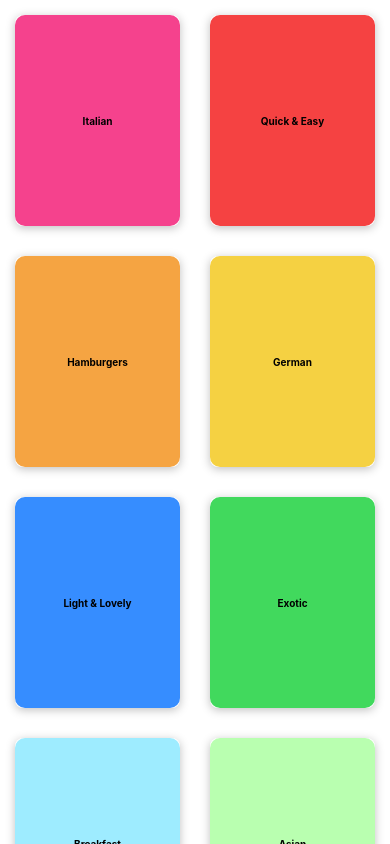
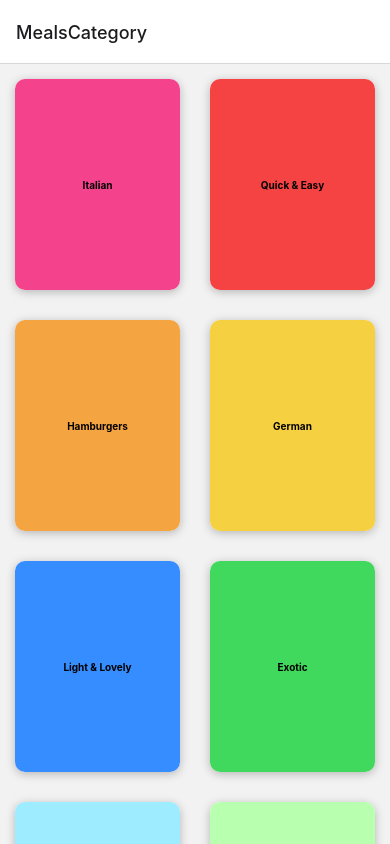
Before and after one commit to ibnunaufal/meals-app, a React Native app: screen /MealsCategory in a window 390 px wide. Shown: the top 844 px of the page. Built offline with nearby package versions, Linux system fonts and the light colour scheme.

Commit message:
implement react navigation

```diff
--- a/App.js
+++ b/App.js
@@ -1,12 +1,20 @@
-import { StatusBar } from 'expo-status-bar';
-import { StyleSheet, Text, View } from 'react-native';
-import CategoryScreen from './screens/CategoryScreen';
+import { StatusBar } from "expo-status-bar";
+import { StyleSheet, Text, View } from "react-native";
+import CategoryScreen from "./screens/CategoryScreen";
+import { NavigationContainer } from "@react-navigation/native";
+import { createNativeStackNavigator } from '@react-navigation/native-stack'
+
+const Stack = createNativeStackNavigator();
 
 export default function App() {
   return (
     <>
-    <StatusBar style='light' />
-    <CategoryScreen />
+      <StatusBar style="default" />
+      <NavigationContainer>
+        <Stack.Navigator initialRouteName="MealsCategory">
+          <Stack.Screen name="MealsCategory" component={CategoryScreen} />
+        </Stack.Navigator>
+      </NavigationContainer>
     </>
     // <View style={styles.container}>
     //   <Text>Hello World!!!!</Text>
@@ -18,8 +26,8 @@
 const styles = StyleSheet.create({
   container: {
     flex: 1,
-    backgroundColor: '#fff',
-    alignItems: 'center',
-    justifyContent: 'center',
+    backgroundColor: "#fff",
+    alignItems: "center",
+    justifyContent: "center",
   },
 });
--- a/components/CategoryGridTile.js
+++ b/components/CategoryGridTile.js
@@ -32,7 +32,7 @@
     flex: 1,
     margin: 15,
     height: Dimensions.get("window").height / 4,
-    borderRadius: 8,
+    borderRadius: 10,
     elevation: 4,
     backgroundColor: "white",
     shadowColor: "black",
--- a/package.json
+++ b/package.json
@@ -10,11 +10,15 @@
     "eject": "expo eject"
   },
   "dependencies": {
+    "@react-navigation/native": "^6.0.12",
+    "@react-navigation/native-stack": "^6.8.0",
     "expo": "~44.0.0",
     "expo-status-bar": "~1.2.0",
     "react": "17.0.1",
     "react-dom": "17.0.1",
     "react-native": "0.64.3",
+    "react-native-safe-area-context": "3.3.2",
+    "react-native-screens": "~3.10.1",
     "react-native-web": "0.17.1"
   },
   "devDependencies": {
```
Also changed, not shown: 1 other file (tests, documents, lock files or other folders).
